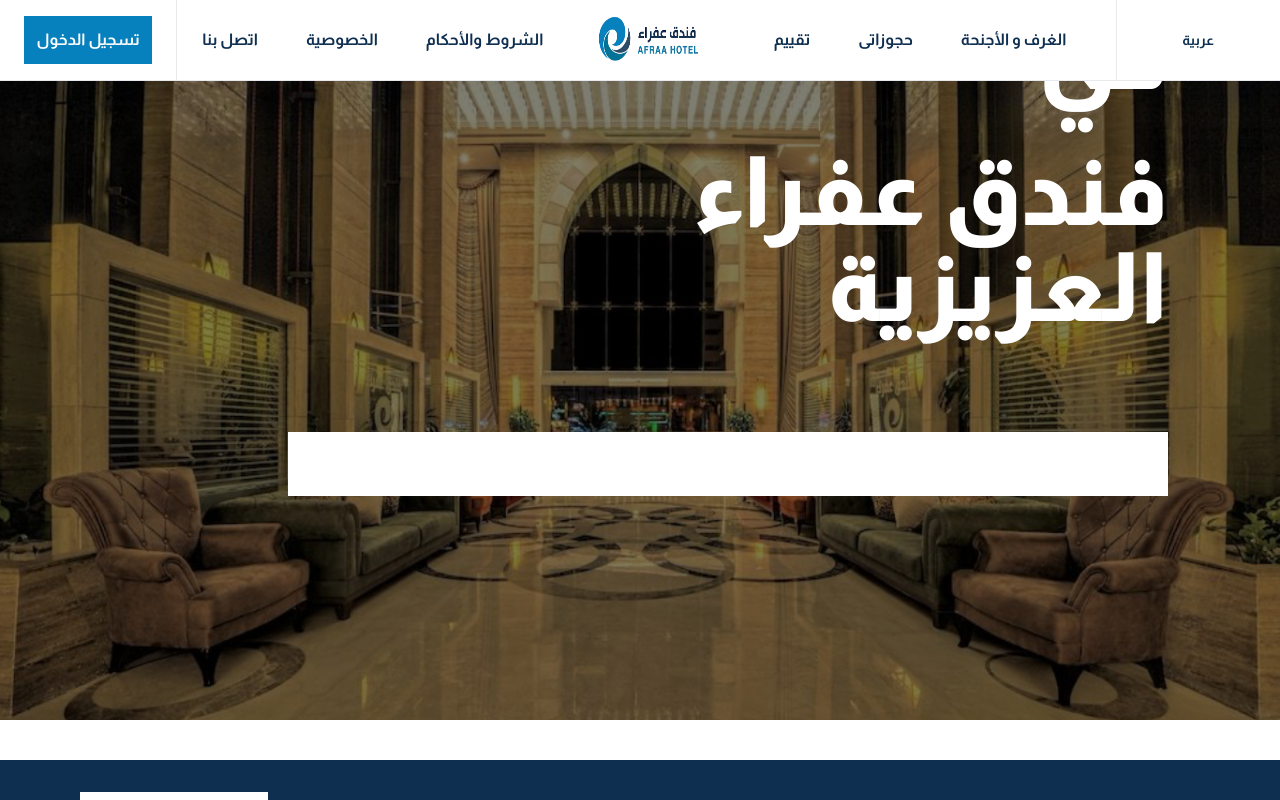
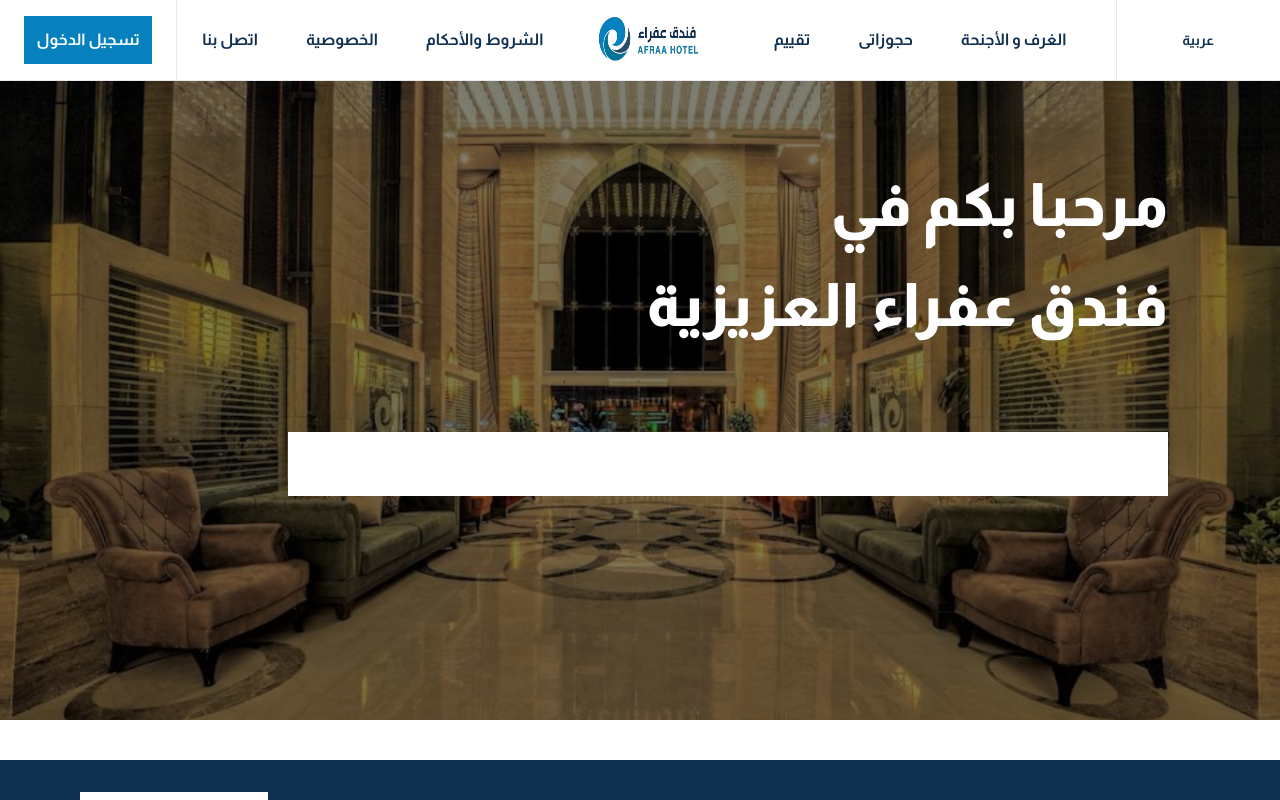
Before and after one commit to Safaayachi/afraa, a Next.js app: page / in a window 1280 px wide. Shown: the top 800 px of the page. Built offline with nearby package versions, Linux system fonts and the light colour scheme.

Commit message:
FIRST SECTION

```diff
--- a/pages/index.tsx
+++ b/pages/index.tsx
@@ -20,10 +20,10 @@
                 <div className="relative flex h-full w-full flex-col gap-10 lg:gap-0">
                   <div className="relative flex h-2/6 w-full items-end justify-end">
                     <div className="flex flex-col gap-10 w-full lg:w-1/2 ">
-                      <div className="text-end text-5xl font-extrabold text-tint md:text-6xl lg:text-8xl  ">
+                      <div className="text-end text-5xl font-extrabold text-tint md:text-6xl   ">
                         مرحبا بكم في{" "}
                       </div>
-                      <div className="text-end text-5xl font-extrabold text-tint md:text-6xl lg:text-8xl ">
+                      <div className="text-end text-5xl font-extrabold text-tint md:text-6xl  ">
                         فندق عفراء العزيزية
                       </div>
                     </div>
```
